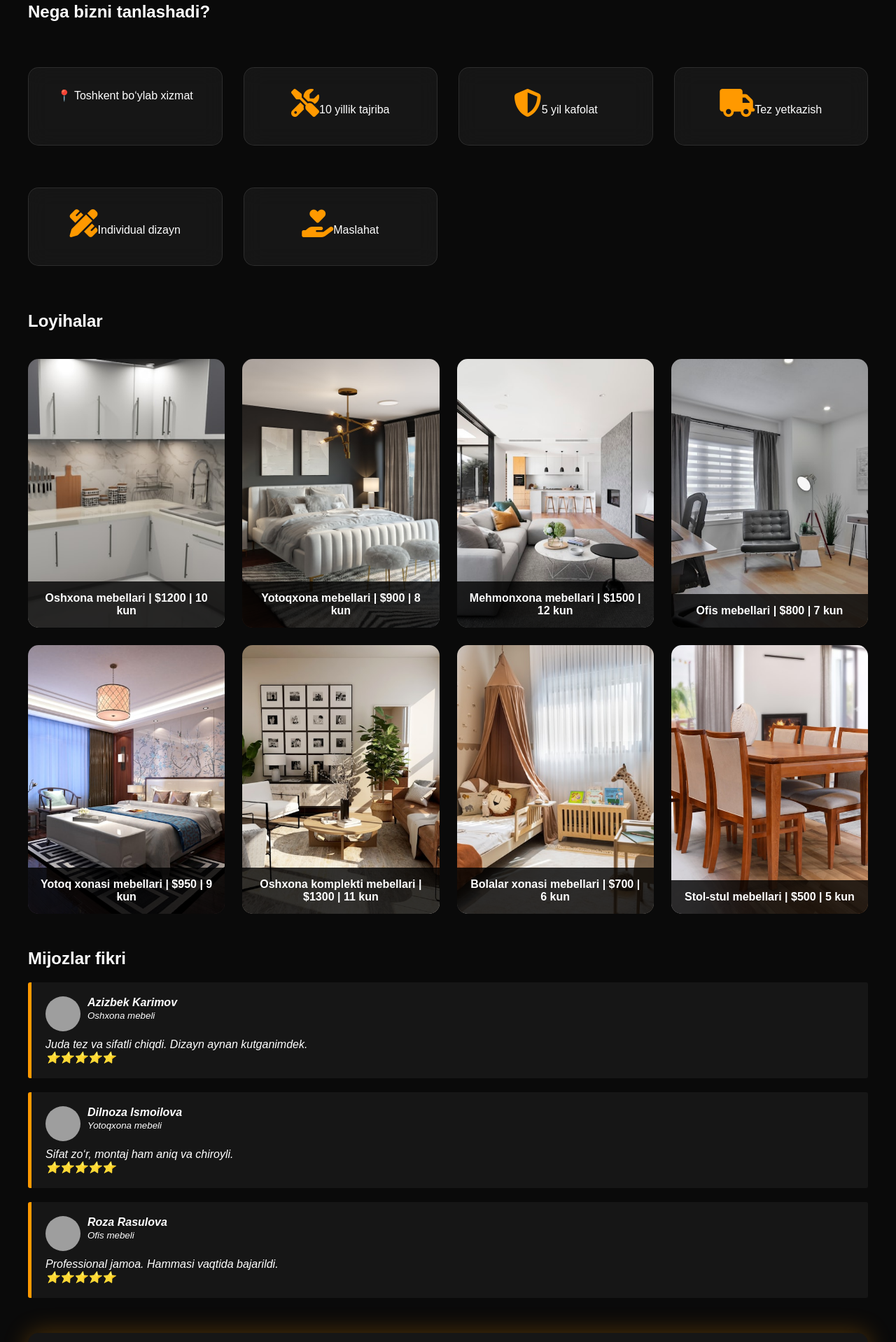
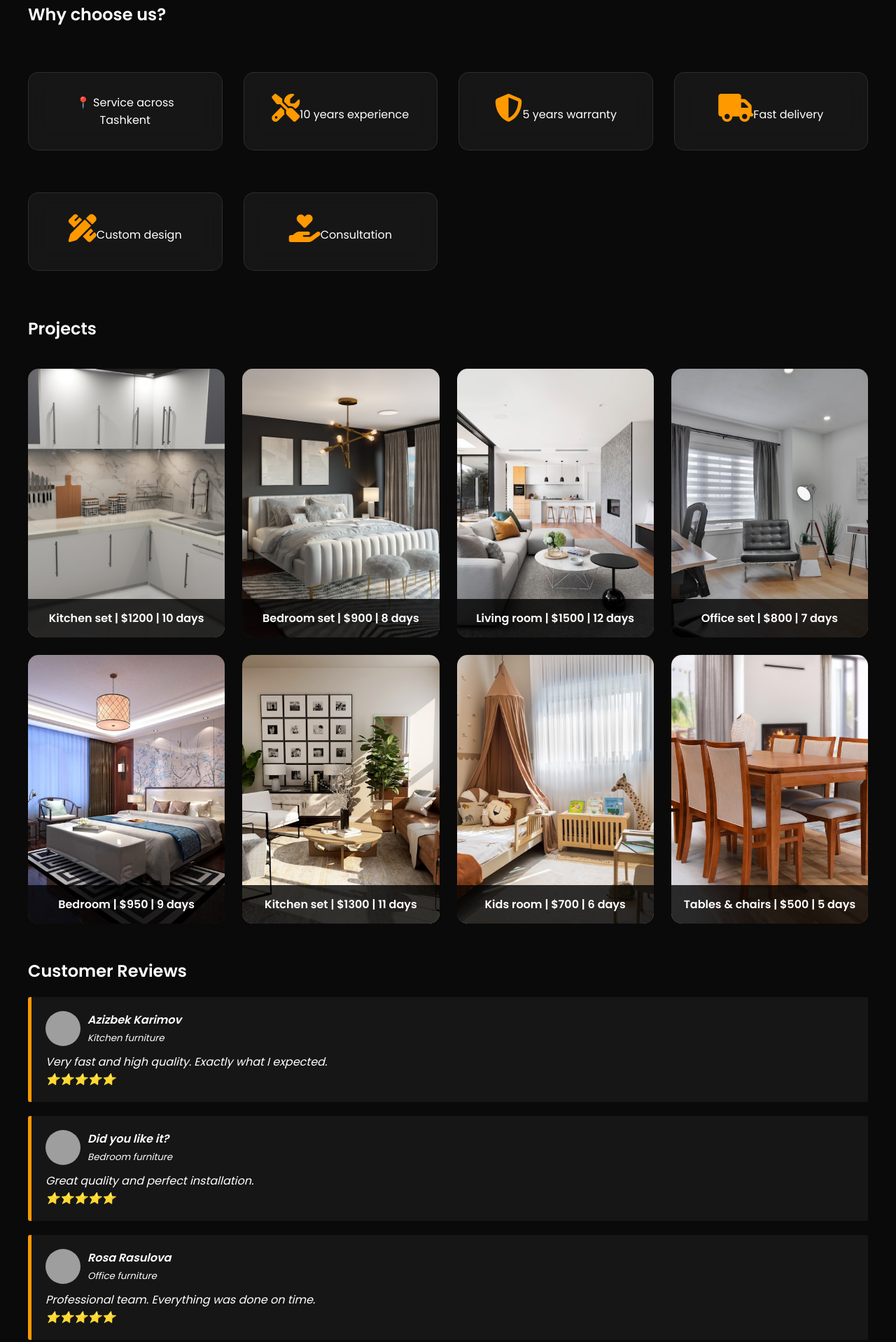
Before and after one commit to Solteroo/Mebel, a plain HTML site: page index.html in a window 1280 px wide. Shown: the part 877-2795 px from the top of the page at 70% size. Drawn offline with nearby package versions, Linux system fonts and the light colour scheme; grey boxes are pictures that could not be loaded.

Commit message:
Update index.html

```diff
--- a/index.html
+++ b/index.html
@@ -1,17 +1,17 @@
 <!DOCTYPE html>
-<html lang="uz">
+<html lang="en">
 
 <head>
 
   <!-- META -->
   <meta charset="UTF-8">
   <meta name="viewport" content="width=device-width, initial-scale=1.0">
-  <meta name="description" content="Premium mebel Toshkent. 10 kunda tayyor, bepul dizayn, 5 yil kafolat.">
+  <meta name="description" content="Premium furniture in Tashkent. Ready in 10 days, free design, 5 years warranty.">
   <meta name="format-detection" content="telephone=yes">
   <meta name="theme-color" content="#ff9900">
   <meta name="robots" content="index, follow">
   <meta name="author" content="Golden Mebel">
-  <meta name="language" content="uz">
+  <meta name="language" content="en">
   <meta name="revisit-after" content="7 days">
   <meta name="msapplication-TileColor" content="#ff9900">
 
@@ -23,16 +23,15 @@
   <!-- OPEN GRAPH -->
   <meta property="og:url" content="https://mebellar-plum.vercel.app/">
   <meta property="og:title" content="Golden Mebel">
-  <meta property="og:description" content="Premium mebel xizmatlari, 10 kunda tayyor, 5 yil kafolat.">
+  <meta property="og:description" content="Premium furniture services, 10 days delivery, 5 years warranty.">
   <meta property="og:image" content="https://images.unsplash.com/photo-1600585154340-be6161a56a0?auto=format&fit=crop&w=1200">
   <meta property="og:type" content="website">
-  <meta property="og:locale" content="uz_UZ">
+  <meta property="og:locale" content="en_US">
 
-  <!-- TITLE -->
   <title>GOLDEN MEBEL</title>
 
   <!-- CANONICAL -->
-  <link rel="canonical" href="https://mebellar-plum.vercel.app/>
+  <link rel="canonical" href="https://mebellar-plum.vercel.app"/>
 
   <!-- FONTS -->
   <link href="https://fonts.googleapis.com/css2?family=Poppins:wght@300;400;600&display=swap" rel="stylesheet">
@@ -40,21 +39,19 @@
   <!-- ICONS -->
   <link rel="stylesheet" href="https://cdnjs.cloudflare.com/ajax/libs/font-awesome/6.5.0/css/all.min.css">
 
-  <!-- LIBRARIES -->
+  <!-- AOS -->
   <link href="https://unpkg.com/aos@2.3.4/dist/aos.css" rel="stylesheet">
 
-  <!-- YOUR CSS -->
+  <!-- CSS -->
   <link rel="stylesheet" href="./style.css">
 
   <!-- PWA -->
- <link rel="icon" type="image/x-icon" href="./favicon.png">
-
+  <link rel="icon" href="./favicon.png">
   <link rel="icon" type="image/png" sizes="32x32" href="./favicon-32.png">
   <link rel="icon" type="image/png" sizes="16x16" href="./favicon-16.png">
+  <link rel="apple-touch-icon" href="./icon-192.png">
+  <link rel="manifest" href="./manifest.json">
 
-<link rel="apple-touch-icon" href="./icon-192.png">
-
-<link rel="manifest" href="./manifest.json">
 </head>
 
 <body>
@@ -73,9 +70,9 @@
   <div class="burger" onclick="toggleMenu()">☰</div>
 
   <div class="menu">
-      <a href="#">Bosh sahifa</a>
-      <a href="#portfolio">Loyihalar</a>
-      <a href="#order">Buyurtma</a>
+    <a href="#">Home</a>
+    <a href="#portfolio">Projects</a>
+    <a href="#order">Order</a>
   </div>
 </nav>
 
@@ -86,150 +83,123 @@
   </video>
 
   <div>
-      <h1>Premium Mebel</h1>
+    <h1>Premium Furniture</h1>
     <p style="margin-top:10px;color:#cccccc">
-⚡ Bugun buyurtma bersangiz — bepul dizayn
+      ⚡ Order today — free design included
     </p>
-      <a class="btn" href="#order">Buyurtma qoldirish</a>
+    <a class="btn" href="#order">Place Order</a>
   </div>
 </header>
 
-  <!-- CONTAINER -->
 <div class="container">
 
   <!-- FEATURES -->
-    <h2 data-aos="fade-up">Nega bizni tanlashadi?</h2>
+  <h2 data-aos="fade-up">Why choose us?</h2>
 
   <div class="features">
-      <div class="glass">📍 Toshkent bo‘ylab xizmat</div>
-      <div class="glass"><i class="fas fa-tools"></i>10 yillik tajriba</div>
-      <div class="glass"><i class="fas fa-shield-alt"></i>5 yil kafolat</div>
-      <div class="glass"><i class="fas fa-truck"></i>Tez yetkazish</div>
-      <div class="glass"><i class="fas fa-pencil-ruler"></i>Individual dizayn</div>
-      <div class="glass"><i class="fas fa-hand-holding-heart"></i>Maslahat</div>
+    <div class="glass">📍 Service across Tashkent</div>
+    <div class="glass"><i class="fas fa-tools"></i>10 years experience</div>
+    <div class="glass"><i class="fas fa-shield-alt"></i>5 years warranty</div>
+    <div class="glass"><i class="fas fa-truck"></i>Fast delivery</div>
+    <div class="glass"><i class="fas fa-pencil-ruler"></i>Custom design</div>
+    <div class="glass"><i class="fas fa-hand-holding-heart"></i>Consultation</div>
   </div>
 
   <!-- PORTFOLIO -->
-    <h2 style="margin-top:50px" data-aos="fade-up">Loyihalar</h2>
+  <h2 style="margin-top:50px" data-aos="fade-up">Projects</h2>
 
   <div class="portfolio" id="portfolio">
 
     <div class="item" onclick="openImage(this)">
-  <img
-    src="./oshxona.jpg?w=800&fit=crop&q=80&auto=format"
-    loading="lazy"
-    alt="Oshxona mebeli"
-  >
-  <div class="item-text">Oshxona mebellari | $1200 | 10 kun</div>
+      <img src="./oshxona.jpg" loading="lazy" alt="Kitchen furniture">
+      <div class="item-text">Kitchen set | $1200 | 10 days</div>
     </div>
 
     <div class="item" onclick="openImage(this)">
-  <img
-    src="./xona.jpg?w=800&q=80&auto=format&fit=crop"
-    loading="lazy"
-    alt="Yotoqxona mebeli"
-  >
-  <div class="item-text">Yotoqxona mebellari | $900 | 8 kun</div>
+      <img src="./xona.jpg" loading="lazy" alt="Bedroom furniture">
+      <div class="item-text">Bedroom set | $900 | 8 days</div>
     </div>
 
     <div class="item" onclick="openImage(this)">
-  <img
-    src="./mexmonxona.jpg?w=800&q=80&auto=format&fit=crop"
-    loading="lazy"
-    alt="Mehmonxona mebeli"
-  >
-  <div class="item-text">Mehmonxona mebellari | $1500 | 12 kun</div>
+      <img src="./mexmonxona.jpg" loading="lazy" alt="Living room furniture">
+      <div class="item-text">Living room | $1500 | 12 days</div>
     </div>
 
     <div class="item" onclick="openImage(this)">
-  <img
-    src="./ofis.jpg?w=800&q=80&auto=format&fit=crop"
-    loading="lazy"
-    alt="Ofis mebellari"
-  >
-  <div class="item-text">Ofis mebellari | $800 | 7 kun</div>
+      <img src="./ofis.jpg" loading="lazy" alt="Office furniture">
+      <div class="item-text">Office set | $800 | 7 days</div>
     </div>
 
     <div class="item" onclick="openImage(this)">
-  <img
-    src="./yotoq.jpg?w=800&q=80&auto=format"
-    loading="lazy"
-    alt="Yotoq xonasi mebellari"
-  >
-  <div class="item-text">Yotoq xonasi mebellari | $950 | 9 kun</div>
+      <img src="./yotoq.jpg" loading="lazy" alt="Bedroom set">
+      <div class="item-text">Bedroom | $950 | 9 days</div>
     </div>
 
     <div class="item" onclick="openImage(this)">
-  <img
-    src="./komplekt.jpg?w=800&q=80&auto=format"
-    loading="lazy"
-    alt="Oshxona komplekti"
-  >
-  <div class="item-text">Oshxona komplekti mebellari | $1300 | 11 kun</div>
+      <img src="./komplekt.jpg" loading="lazy" alt="Kitchen set">
+      <div class="item-text">Kitchen set | $1300 | 11 days</div>
     </div>
 
     <div class="item" onclick="openImage(this)">
-  <img
-    src="./bolalar.jpg?w=800&q=80&auto=format&fit=crop"
-    loading="lazy"
-    alt="Bolalar xonasi mebeli"
-  >
-  <div class="item-text">Bolalar xonasi mebellari | $700 | 6 kun</div>
+      <img src="./bolalar.jpg" loading="lazy" alt="Kids room furniture">
+      <div class="item-text">Kids room | $700 | 6 days</div>
     </div>
 
     <div class="item" onclick="openImage(this)">
-  <img
-    src="./stol.jpg?w=800&q=80&auto=format&fit=crop"
-    loading="lazy"
-    alt="Stol va stullar"
-  >
-  <div class="item-text">Stol-stul mebellari | $500 | 5 kun</div>
-</div></div>
+      <img src="./stol.jpg" loading="lazy" alt="Tables and chairs">
+      <div class="item-text">Tables & chairs | $500 | 5 days</div>
+    </div>
+
+  </div>
 
   <!-- REVIEWS -->
-    <h2 style="margin-top:50px" data-aos="fade-up">Mijozlar fikri</h2>
+  <h2 style="margin-top:50px" data-aos="fade-up">Customer Reviews</h2>
 
   <div class="review">
     <div class="review-top">
       <img src="https://i.pravatar.cc/60?img=12">
       <div>
         <strong>Azizbek Karimov</strong><br>
-      <small>Oshxona mebeli</small>
+        <small>Kitchen furniture</small>
       </div>
     </div>
-  <p>Juda tez va sifatli chiqdi. Dizayn aynan kutganimdek.</p>
+    <p>Very fast and high quality. Exactly what I expected.</p>
     <div>⭐⭐⭐⭐⭐</div>
-</div>  <div class="review">
+  </div>
+
+  <div class="review">
     <div class="review-top">
       <img src="https://i.pravatar.cc/60?img=32">
       <div>
-      <strong>Dilnoza Ismoilova</strong><br>
-      <small>Yotoqxona mebeli</small>
+        <strong>Did you like it?</strong><br>
+        <small>Bedroom furniture</small>
       </div>
     </div>
-  <p>Sifat zo‘r, montaj ham aniq va chiroyli.</p>
+    <p>Great quality and perfect installation.</p>
     <div>⭐⭐⭐⭐⭐</div>
-</div>  <div class="review">
+  </div>
+
+  <div class="review">
     <div class="review-top">
       <img src="https://i.pravatar.cc/60?img=45">
       <div>
-      <strong>Roza Rasulova</strong><br>
-      <small>Ofis mebeli</small>
+        <strong>Rosa Rasulova</strong><br>
+        <small>Office furniture</small>
       </div>
     </div>
-  <p>Professional jamoa. Hammasi vaqtida bajarildi.</p>
+    <p>Professional team. Everything was done on time.</p>
     <div>⭐⭐⭐⭐⭐</div>
   </div>
 
   <!-- ORDER -->
   <div class="contact" id="order">
-      <h2>Buyurtma qoldiring</h2>
-  <p style="color:#ff9900">⏳ Sizga 10% chegirma!</p>
+    <h2>Place an Order</h2>
+    <p style="color:#ff9900">⏳ Get 10% discount!</p>
 
     <form onsubmit="sendTG(event)">
-        <input type="text" id="name" placeholder="Ism" required>
-        <input type="tel" id="phone" placeholder="Telefon" required>
-        <button class="btn" type="submit">YUBORISH</button>
+      <input type="text" id="name" placeholder="Your name" required>
+      <input type="tel" id="phone" placeholder="Phone number" required>
+      <button class="btn" type="submit">SEND</button>
     </form>
   </div>
 
@@ -237,7 +207,7 @@
 
 <!-- MAP -->
 <div class="map">
-   <h3 style="text-align:center">Bizning manzil</h3>
+  <h3 style="text-align:center">Our location</h3>
   <iframe src="https://maps.google.com/maps?q=tashkent&t=&z=13&ie=UTF8&iwloc=&output=embed"></iframe>
 </div>
 
@@ -246,13 +216,17 @@
   <a class="contact-btn phone" href="tel:+99361403543">
     <i class="fas fa-phone"></i>
   </a>
+
   <a class="contact-btn phone" href="https://imo.onelink.me/7QOl/iso" target="_blank">
     <i class="fas fa-comments"></i>
   </a>
 </div>
 
 <!-- FOOTER -->
- <footer>© 2026 GOLDEN MEBEL <p> Barcha huquqlar himoyalangan</p></footer>
+<footer>
+  © 2026 GOLDEN MEBEL
+  <p>All rights reserved</p>
+</footer>
 
 <!-- SCRIPTS -->
 <script src="https://unpkg.com/aos@2.3.4/dist/aos.js"></script>
```
Lines whose indentation alone changed are shown as unchanged.
